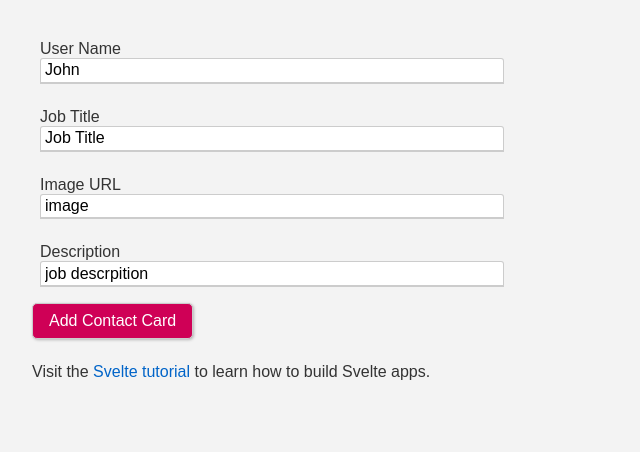
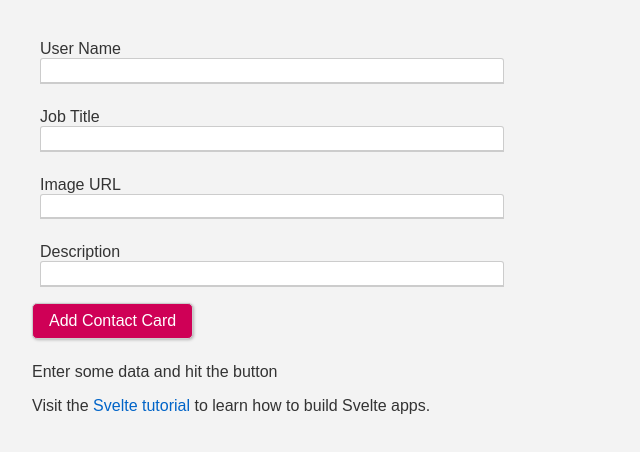
Before and after one commit to agungTuanany/svelte_course, a Svelte app: page / in a window 1280 px wide. Shown: the top 452 px of the page, without its empty margins (0-640 px from the left). Built offline with nearby package versions, Linux system fonts and the light colour scheme.

Commit message:
Chapter_2: Working with Conditional & Loops | Use if-else statement

```diff
--- a/src/App.svelte
+++ b/src/App.svelte
@@ -12,15 +12,12 @@ import CourseGoal from "./CourseGoal.svelte"
 
 //#################################################################
 // Instant variable
-let name = "John"
-let age = 30
-let title = "Job Title"
-let image = "image"
-let description = "job descrpition"
+let name = ""
+let title = ""
+let image = ""
+let description = ""
 let formState = "empty"
-let done = false
 
-let courseGoal = "your course goal"
 
 //#################################################################
 // https://developer.mozilla.org/en-US/docs/Web/JavaScript/Reference/Statements/label
@@ -37,7 +34,17 @@ $: if (name === "John Doe") {
 
 //#################################################################
 function addContact () {
-	done = true
+	if (
+		name.trim ().length == 0 ||
+		title.trim ().length == 0 ||
+		image.trim ().length == 0 ||
+		description.trim ().length == 0
+	) {
+		formState = "invalid"
+		return;
+	}
+
+	formState = "done"
 }
 
 
@@ -130,13 +137,17 @@ function courseGoalInput (event) {
 
 	<button on:click={addContact}>Add Contact Card</button>
 
-	{#if done}
+	{#if formState === "done"}
 	<ContactCard
 		userName="{name}"
 		jobTitle="{title}"
 		userImage="{image}"
 		{description}
 	/>
+	{:else if formState === "invalid"}
+		<p>Invalid input</p>
+	{:else}
+		<p>Enter some data and hit the button</p>
 	{/if}
 
   <p>Visit the <a href="https://svelte.dev/tutorial">Svelte tutorial</a> to learn how to build Svelte apps.</p>
```
